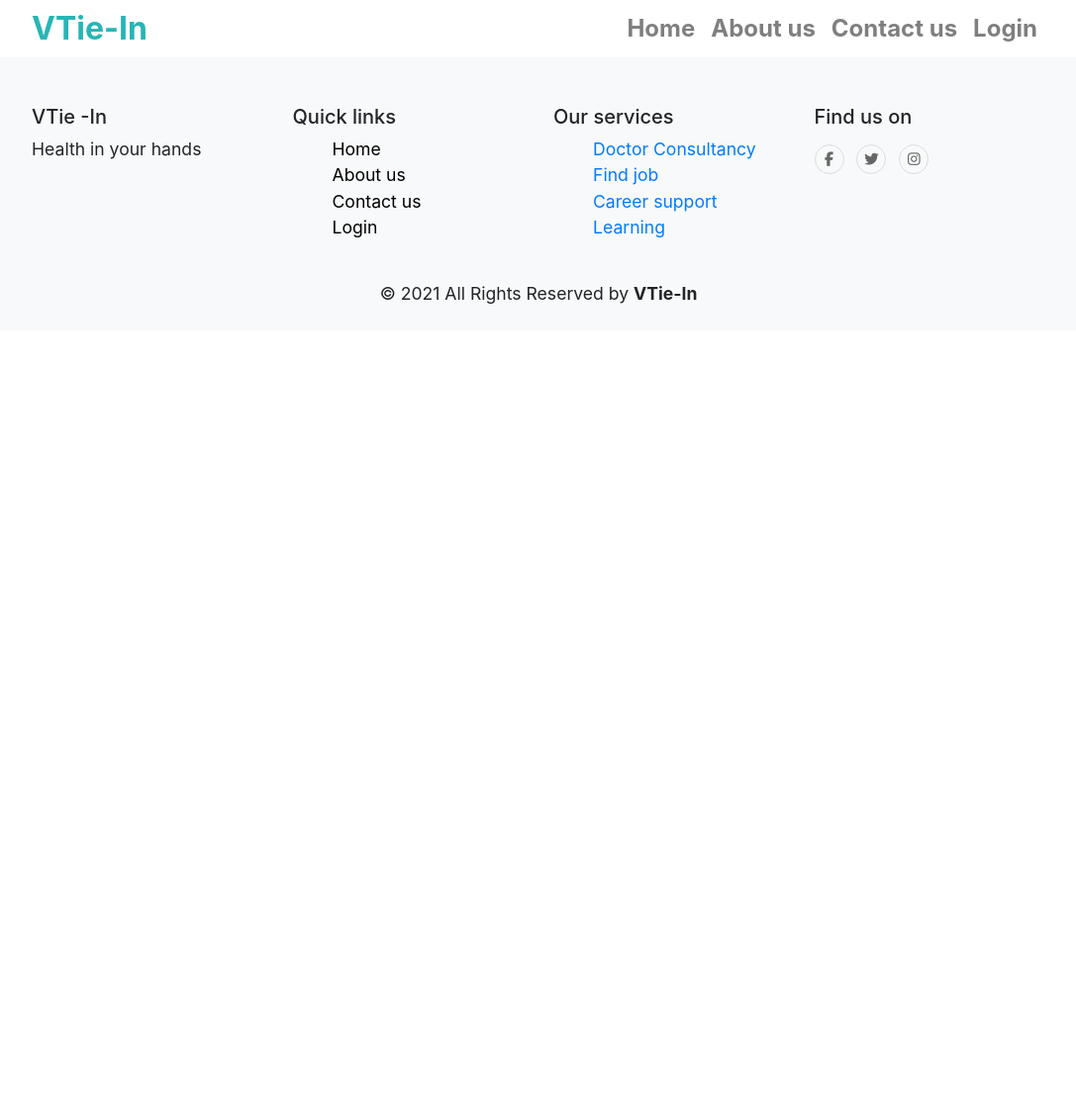
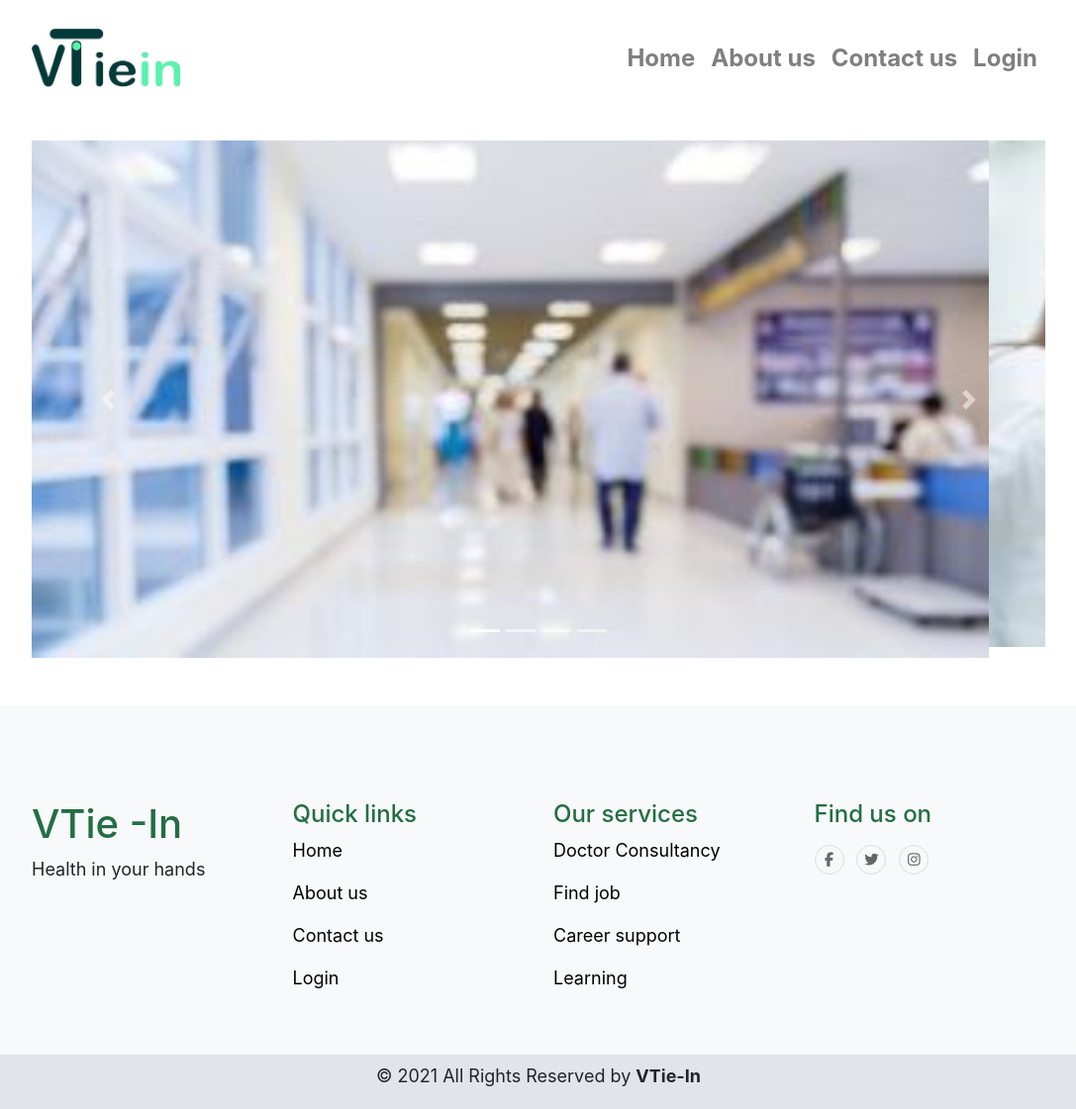
Before and after one commit to niharshini/about-us, a plain HTML site: page index.html in a window 1280 px wide. Shown: the whole page at 99% size, without its empty margins (96-1183 px from the left). Before the commit the page ends 800 px from the top, so only its background shows below. Drawn offline with nearby package versions, Linux system fonts and the light colour scheme.

Commit message:
home page changes

```diff
--- a/index.html
+++ b/index.html
@@ -12,8 +12,8 @@
     <link rel="stylesheet" href="styles.css">
 </head>
 <body>
-    <nav class="navbar navbar-expand-md navbar-light navbar-fixed" style="padding: 0 10%;"  >
-        <a class="navbar-brand font-weight-bold " style="font-size: 2rem; color: #28b5b5;" href="#">VTie-In</a>
+    <nav class="navbar navbar-expand-md navbar-light navbar-fixed pt-4 " style="padding: 0 10%;"  >
+        <a class="navbar-brand font-weight-bold " style="font-size: 2rem; color: #28b5b5;" href="#"><img src="./images/logo1.jpeg" class="img-responsive" width="150px" alt=""></a>
         <button style="width: 60px;" class="navbar-toggler" type="button" data-toggle="collapse" data-target="#collapsibleNavbar">
           <span class="navbar-toggler-icon"></span>
         </button>
@@ -34,47 +34,98 @@
             </ul>
         </div>
     </nav>
+    <section>
+         <div class="container-fluid  pt-5 " style="padding: 0 10%;">
+            <!--<div class="row">
+                <div class="col-12 col-lg-3 pt-5">
+                    <h1>Join us....</h1>
+                    <h4>Enjoy one stop platform for all your medical needs</h4>
+                </div>
+                <div class="col-12 col-lg-9 m-auto">
+                    <img class="img-responsive" src="./images/try2.jpg" width="100%" >
+                </div>
+            </div>
+        </div> -->
+        <div id="demo" class="carousel slide" data-ride="carousel">
+
+            <!-- Indicators -->
+            <ul class="carousel-indicators">
+              <li data-target="#demo" data-slide-to="0" class="active"></li>
+              <li data-target="#demo" data-slide-to="1"></li>
+              <li data-target="#demo" data-slide-to="2"></li>
+              <li data-target="#demo" data-slide-to="3"></li>
+
+            </ul>
+
+            <!-- The slideshow -->
+            <div class="carousel-inner">
+              <div class="carousel-item active">
+                <img src="./images/hospital.jpg" class="img-responsive" alt="Los Angeles" width="100%">
+              </div>
+              <div class="carousel-item">
+                <img src="./images/doctors.jpg" class="img-responsive" alt="Chicago" width="100%">
+              </div>
+              <div class="carousel-item">
+                <img src="./images/neet.jpg" class="img-responsive" alt="New York" width="100%">
+              </div>
+              <div class="carousel-item">
+                <img src="./images/consultation.jpg" class="img-responsive" alt="New York" width="100%">
+              </div>
+            </div>
+
+            <!-- Left and right controls -->
+            <a class="carousel-control-prev" href="#demo" data-slide="prev" style="color: aqua;">
+              <span class="carousel-control-prev-icon"></span>
+            </a>
+            <a class="carousel-control-next" href="#demo" data-slide="next">
+              <span class="carousel-control-next-icon"></span>
+            </a>
+          </div>
+         </div>
+    </section>
     <footer>
-        <div class="container-fluid bg-light pt-3;" style="padding: 0 10%;">
+        <div class="container-fluid bg-light mt-5 pt-5 pb-5 mb-5;" style="padding: 0 10%;">
             <div class="row ">
                 <div class="col-12 col-md-6 col-lg-3 pt-5">
-                    <h5>VTie -In</h5>
+                    <h1 style="color: rgb(35, 110, 67);">VTie -In</h1 >
                     <p>Health in your hands</p>
                 </div>
-                <div class="col-12 col-md-6 col-lg-3 pt-5" id="quick">
-                    <h5>Quick links</h5>
-                    <ul>
-                        <li>Home</li>
-                        <li>About us</li>
-                        <li>Contact us</li>
-                        <li>Login</li>
-                    </ul>
+                <div class="col-12 col-md-6 col-lg-3 pt-5 " id="quick">
+                    <h4 >Quick links</h4 >
+                    <a href="index.html"><p id="s-link">Home</p></a>
+                    <a href="#"><p id="s-link">About us</p></a>
+                    <a href="#"><p id="s-link">Contact us</p></a>
+                    <a href="#"><p id="s-link">Login</p></a>
                 </div>
-                <div class="col-12 col-md-6 col-lg-3 pt-5" id="services">
-                    <h5>Our services</h5>
-                    <ul>
-                        <li><a href="#" class="services-link">Doctor Consultancy</a></li>
-                        <li><a href="#" class="services-link">Find job</a></li>
-                        <li><a href="#" class="services-link">Career support</a></li>
-                        <li><a href="#" class="services-link">Learning</a></li>
-                    </ul>
+                <div class="col-12 col-md-6 col-lg-3 pt-5 " id="services">
+                    <h4 >Our services</h4 >
+
+                    <a href="#" class="services-link"><p id="s-link" >Doctor Consultancy</p></a>
+                    <a href="#" class="services-link"><p id="s-link">Find job</p></a>
+                    <a href="#" class="services-link"><p id="s-link">Career support</p></a>
+                    <a href="#" class="services-link"><p id="s-link">Learning</p></a>
+
                 </div>
-                <div class="col-12 col-md-6 col-lg-3 pt-5">
-                    <h5>Find us on</h5>
+                <div class="col-12 col-md-6 col-lg-3 pt-5 ">
+                    <h4 >Find us on</h4 >
                     <ul class="social mb-0 list-inline mt-3">
                         <li class="list-inline-item"><a href="#" class="social-link"><i class="fa fa-facebook-f"></i></a></li>
                         <li class="list-inline-item"><a href="#" class="social-link"><i class="fa fa-twitter"></i></a></li>
                         <li class="list-inline-item"><a href="#" class="social-link"><i class="fa fa-instagram"></i></a></li>
                     </ul>
                 </div>
-                <div class="col-12">
+                <!-- <div class="col-12">
                     <div class="copy-right pt-4 pb-2">
                         <p class="text-center">© 2021 All Rights Reserved by <b>VTie-In</b></p>
                     </div>
-                </div>
+                </div> -->
+            </div>
+        </div>
+        <div class="container-fluid " style="padding: 0 10%; background-color: #E1E5EA">
+            <div class="copy-right  pt-2 pb-1" >
+                <p class="text-center">© 2021 All Rights Reserved by <b>VTie-In</b></p>
             </div>
         </div>
     </footer>
-
 </body>
 </html>
--- a/styles.css
+++ b/styles.css
@@ -1,17 +1,10 @@
 .nav-item{
     font-size: 1.5rem;
 }
-/* .services-link{
-    display: flex;
-    align-items: center;
-    justify-content: center;
-} */
-ul, ol{
-    list-style: none;
+a{
     text-decoration: none;
     color: black;
 }
-
 .social-link {
     width: 30px;
     height: 30px;
@@ -34,3 +27,16 @@ ul, ol{
 footer{
     font-size: 1.1rem;
 }
+h4{
+    color: rgb(35, 110, 67);
+}
+p{
+    font-size: large;
+}
+a:hover{
+    text-decoration: none;
+}
+#s-link:hover{
+    font-size: 1.2rem;
+    transition: all 0.3s ease;
+}
```
Also changed, not shown: images/consultation.jpg (added), images/doctors.jpg (added), images/hospital.jpg (added), images/logo1.jpeg (added), images/neet.jpg (added).
